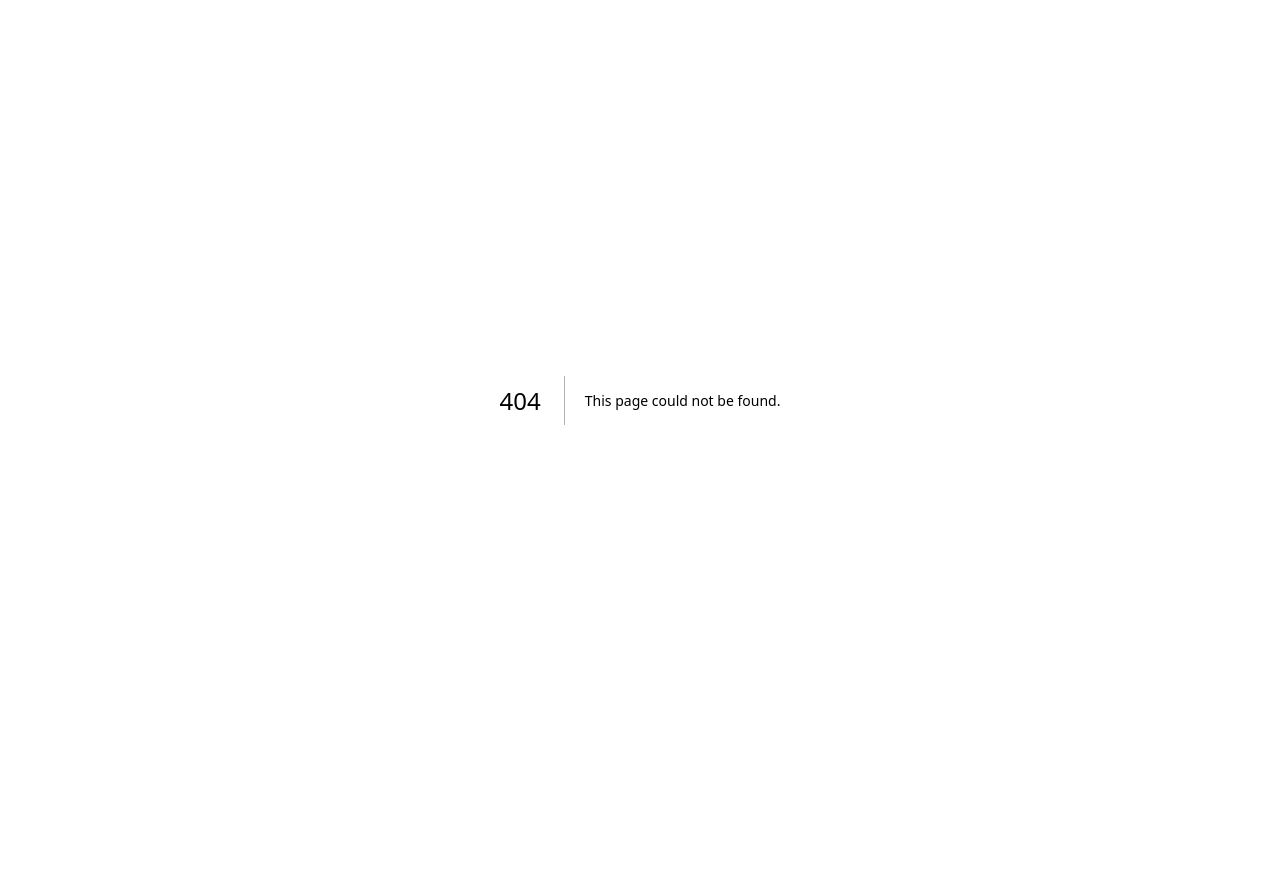
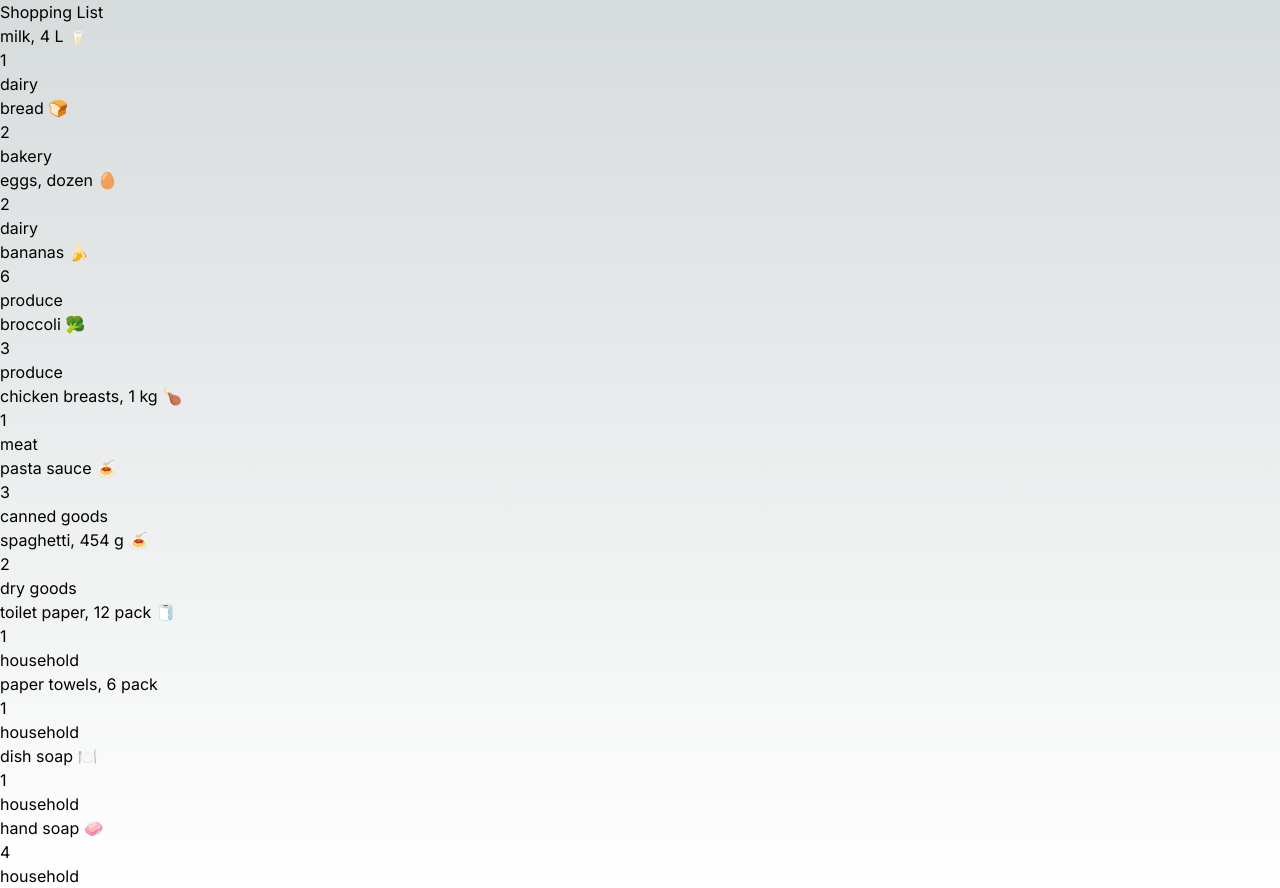
Before and after one commit to aulakhsahib/cprg306-assignments, a Next.js app: page /week-3 in a window 1280 px wide. Before the commit this address had no page. Before the commit the page ends 800 px from the top, so only its background shows below. Built offline with nearby package versions, Linux system fonts and the light colour scheme.

Commit message:
added the week-3 page

```diff
--- a/app/page.js
+++ b/app/page.js
@@ -6,6 +6,7 @@ export default function Home() {
     <div>
       <h1>CPRG 306: Web Development 2 - Assignments</h1>
       <Link href="./week-2" className="underline">Week 2</Link>
+      <Link href="./week-3" className="underline">Week 3</Link>
     </div>
   );
 }
--- /dev/null
+++ b/app/week-3/item-list.js
@@ -0,0 +1,75 @@
+import Item from "./item";
+
+export default function ItemList() {
+    const dataList = [{
+        name: "milk, 4 L 🥛",
+        quantity: 1,
+        category: "dairy",
+    },
+    {
+        name: "bread 🍞",
+        quantity: 2,
+        category: "bakery",
+    },
+    {
+        name: "eggs, dozen 🥚",
+        quantity: 2,
+        category: "dairy",
+    },
+    {
+        name: "bananas 🍌",
+        quantity: 6,
+        category: "produce",
+    },
+    {
+        name: "broccoli 🥦",
+        quantity: 3,
+        category: "produce",
+    },
+    {
+        name: "chicken breasts, 1 kg 🍗",
+        quantity: 1,
+        category: "meat",
+    },
+    {
+        name: "pasta sauce 🍝",
+        quantity: 3,
+        category: "canned goods",
+    },
+    {
+        name: "spaghetti, 454 g 🍝",
+        quantity: 2,
+        category: "dry goods",
+    },
+    {
+        name: "toilet paper, 12 pack 🧻",
+        quantity: 1,
+        category: "household",
+    },
+    {
+        name: "paper towels, 6 pack",
+        quantity: 1,
+        category: "household",
+    },
+    {
+        name: "dish soap 🍽️",
+        quantity: 1,
+        category: "household",
+    },
+    {
+        name: "hand soap 🧼",
+        quantity: 4,
+        category: "household",
+    }]
+    return (
+        <ul>
+            {dataList.map((data, index) => {
+                return (
+                    <li key={index}>
+                        <Item {...data} />
+                    </li>
+                );
+            })}
+        </ul>
+    );
+};
--- /dev/null
+++ b/app/week-3/item.js
@@ -0,0 +1,9 @@
+export default function Item({ name, quantity, category }) {
+    return (
+        <ul>
+            <li>{name}</li>
+            <li>{quantity}</li>
+            <li>{category}</li>
+        </ul>
+    );
+};
--- /dev/null
+++ b/app/week-3/page.js
@@ -0,0 +1,10 @@
+import ItemList from "./item-list";
+
+export default function Page() {
+    return (
+        <main>
+            <h1>Shopping List</h1>
+            <ItemList />
+        </main>
+    );
+};
```
